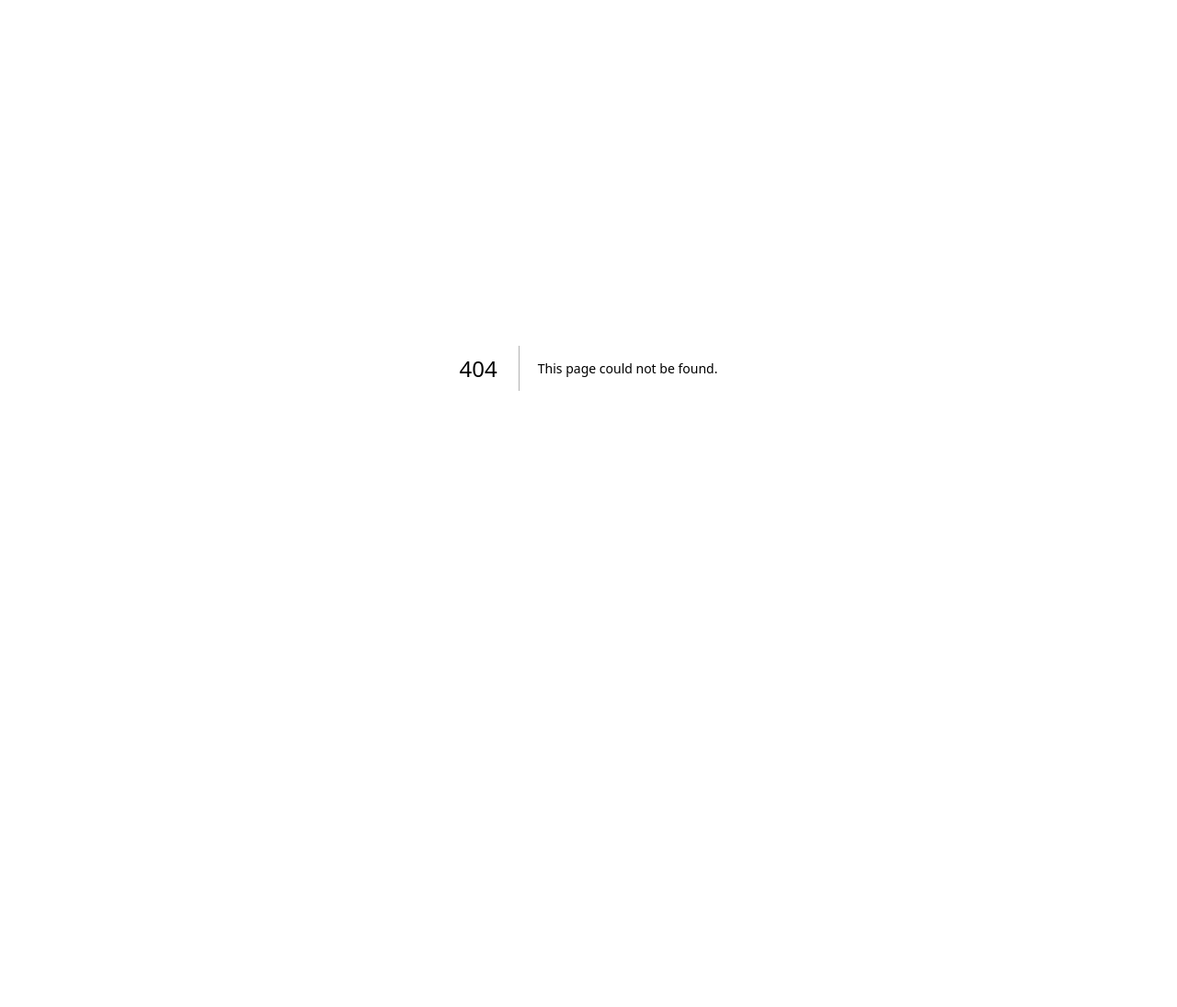
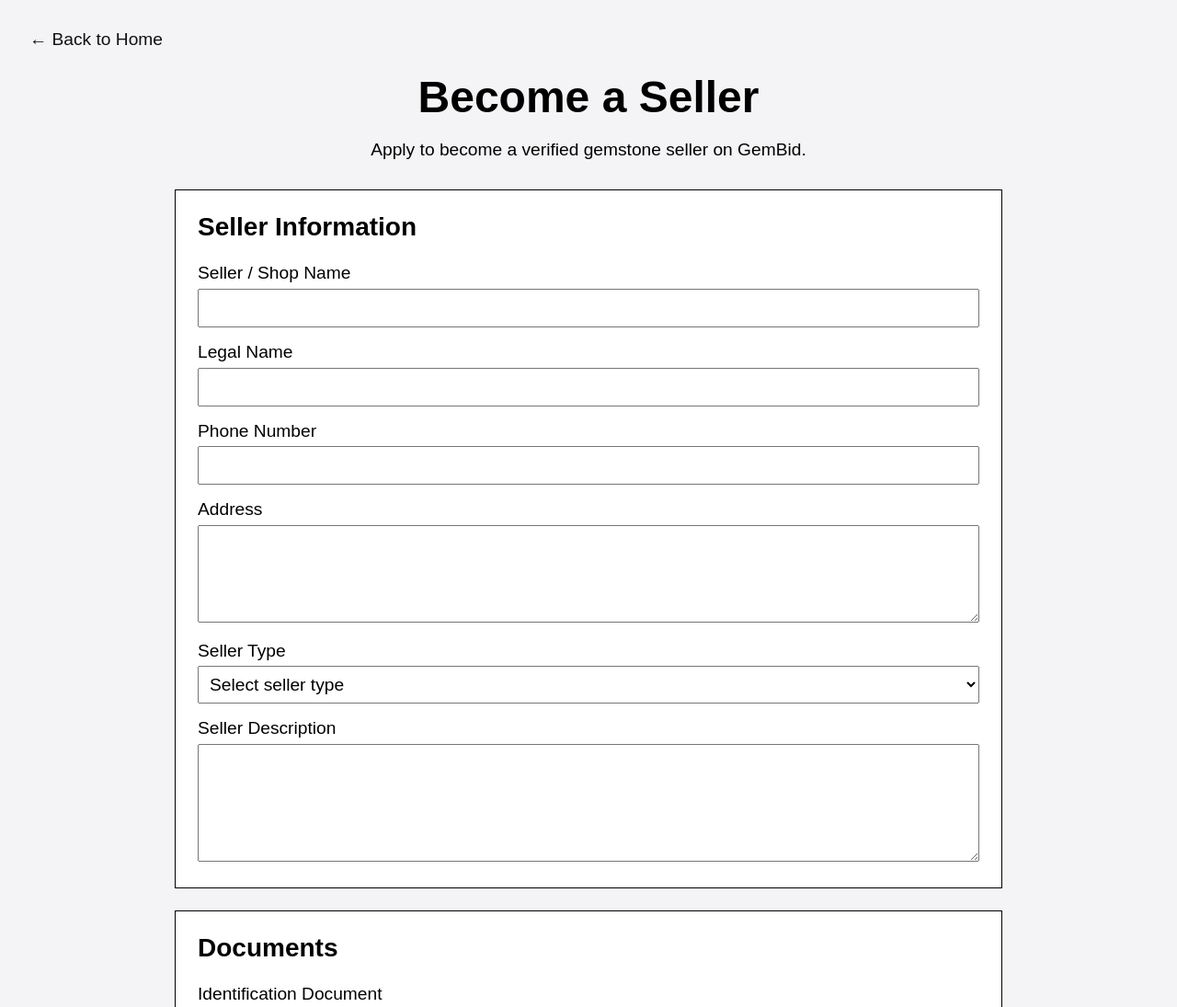
Before and after one commit to ospFPS/GemBid-AdvCompro-2026, a React app in the folder Frontend/: page /become-seller in a window 1280 px wide. Before the commit this address had no page. Shown: the top 1095 px of the page at 92% size. Before the commit the page ends 800 px from the top, so only its background shows below. Built offline with nearby package versions, Linux system fonts and the light colour scheme.

Commit message:
Added become-seller and profile page with edit profile option (William)

```diff
--- /dev/null
+++ b/Frontend/app/become-seller/page.js
@@ -0,0 +1,118 @@
+"use client";
+
+import { useSearchParams } from "next/navigation";
+export default function BecomeSeller() {
+    const searchParams = useSearchParams();
+    const from = searchParams.get("from");
+    const backLink = from === "profile" ? "/profile" : "/";
+    const backText = from === "profile"
+        ? "← Back to Profile"
+        : "← Back to Home";
+    return (
+        <main className="seller-page">
+            <a href={backLink} className="seller-home-link">
+                {backText}
+            </a>
+            <h1>Become a Seller</h1>
+            <p className="seller-introduction">
+                Apply to become a verified gemstone seller on GemBid.
+            </p>
+            <form className="seller-form">
+                <section className="seller-form-card">
+                    <h2>Seller Information</h2>
+                    <label htmlFor="shopName">
+                        Seller / Shop Name
+                    </label>
+                    <input
+                        type="text"
+                        id="shopName"
+                        name="shopName"
+                        required
+                    />
+                    <label htmlFor="legalName">
+                        Legal Name
+                    </label>
+                    <input
+                        type="text"
+                        id="legalName"
+                        name="legalName"
+                        required
+                    />
+                    <label htmlFor="phone">
+                        Phone Number
+                    </label>
+                    <input
+                        type="tel"
+                        id="phone"
+                        name="phone"
+                        required
+                    />
+                    <label htmlFor="address">
+                        Address
+                    </label>
+                    <textarea
+                        id="address"
+                        name="address"
+                        rows="4"
+                        required
+                    />
+                    <label htmlFor="sellerType">
+                        Seller Type
+                    </label>
+                    <select
+                        id="sellerType"
+                        name="sellerType"
+                        required
+                    >
+                        <option value="">
+                            Select seller type
+                        </option>
+                        <option value="individual">
+                            Individual
+                        </option>
+                        <option value="business">
+                            Business / Shop
+                        </option>
+                    </select>
+                    <label htmlFor="description">
+                        Seller Description
+                    </label>
+                    <textarea
+                        id="description"
+                        name="description"
+                        rows="5"
+                    />
+                </section>
+                <section className="seller-form-card">
+                    <h2>Documents</h2>
+                    <label htmlFor="identification">
+                        Identification Document
+                    </label>
+                    <input
+                        type="file"
+                        id="identification"
+                        name="identification"
+                    />
+                    <label htmlFor="businessDocument">
+                        Business / Shop Document
+                    </label>
+                    <input
+                        type="file"
+                        id="businessDocument"
+                        name="businessDocument"
+                    />
+                </section>
+                <section className="seller-form-card">
+                    <h2>Application</h2>
+                    <p>
+                        Your application will be reviewed by an
+                        administrator before you can sell gemstones.
+                    </p>
+                    <button type="submit">
+                        Submit Seller Application
+                    </button>
+                </section>
+            </form>
+        </main>
+    );
+}
--- a/Frontend/app/globals.css
+++ b/Frontend/app/globals.css
@@ -199,6 +199,7 @@ h1 {
 
 .home-header nav a {
     color: black;
+    font-size: 1.2rem;
     text-decoration: none;
 }
 
@@ -210,19 +211,26 @@ h1 {
 
 .home-content {
     padding: 40px;
-    max-width: 1200px;
+    max-width: 1400px;
     margin: auto;
+}
+.home-content p {
+    font-size: 1.2rem;
+}
+.home-content h3 {
+    font-size: 1.5rem;
+    margin-top: 0;
 }
 
 .welcome-section {
     background-color: rgb(255, 255, 255);
     padding: 30px;
     margin-bottom: 30px;
-    border: 2px solid #000000;
+    border: 1px solid #b5b5b5;
 }
 
 .welcome-section h2 {
-    font-size: 40px;
+    font-size: 3rem;
     margin-top: 0;
 }
 
@@ -230,7 +238,7 @@ h1 {
 
 .home-options {
     display: grid;
-    grid-template-columns: repeat(3, 1fr);
+    grid-template-columns: repeat(2, 1fr);
     gap: 20px;
 }
 
@@ -244,6 +252,7 @@ h1 {
     min-height: 120px;
 }
 .home-card:hover {
+    border: 2px solid #b5b5b5;
     border-color: black;
 }
 .home-card h3 {
@@ -256,5 +265,175 @@ h1 {
 /* Become seller */
 
 .seller-card {
-    border: 2px solid #888;
+    border: 2px solid #a446c9;
 }
+
+/* =========================
+   Profile Page
+   ========================= */
+
+.profile-page {
+    min-height: 100vh;
+    padding: 2rem;
+    background-color: #f4f3f5;
+}
+.profile-page > h1 {
+    margin-bottom: 2rem;
+    font-size: 3rem;
+}
+.profile-card {
+    width: min(100%, 700px);
+    margin: 0 auto 1.5rem;
+    padding: 1.5rem;
+    border: 1px solid #000000;
+    background-color: #ffffff;
+}
+.profile-card h2 {
+    margin-top: 0;
+    font-size: 1.75rem;
+}
+.profile-card p {
+    font-size: 1.2rem;
+}
+.profile-information p {
+    margin: 0.75rem 0;
+    font-size: 1.2rem;
+}
+.profile-status p {
+    margin: 0.75rem 0;
+    font-size: 1.2rem;
+}
+.profile-link {
+    color: #a446c9;
+    font-size: 1.2rem;
+    text-decoration: none;
+}
+.profile-link:hover {
+    text-decoration: underline;
+}
+.profile-actions {
+    display: flex;
+    gap: 1rem;
+    flex-wrap: wrap;
+}
+.profile-actions button {
+    padding: 0.5rem 1rem;
+    font-size: 1.2rem;
+    cursor: pointer;
+    background-color: #ffffff;
+    border: 1px solid #000000;
+}
+.profile-home-link {
+    display: inline-block;
+    margin-bottom: 1.5rem;
+    color: #111111;
+    font-size: 1.2rem;
+    text-decoration: none;
+}
+.profile-home-link:hover {
+    text-decoration: underline;
+}
+/* Profile Edit Form */
+
+.profile-edit-form {
+    display: flex;
+    flex-direction: column;
+    gap: 0.5rem;
+}
+
+.profile-edit-form label {
+  font-size: 1.2rem;
+    margin-top: 0.5rem;
+}
+
+.profile-edit-form input {
+    width: 100%;
+    padding: 0.5rem;
+    font-size: 1.2rem;
+    font-family: Arial, sans-serif;
+    border: 1px solid #000000;
+}
+
+.profile-edit-actions {
+    display: flex;
+    gap: 1rem;
+    margin-top: 1rem;
+}
+
+.profile-edit-actions button {
+    padding: 0.5rem 1rem;
+    font-size: 1.2rem;
+    cursor: pointer;
+    background-color: #ffffff;
+    border: 1px solid #000000;
+}
+/* =========================
+   Become Seller Page
+   ========================= */
+.seller-page {
+    min-height: 100vh;
+    padding: 2rem;
+    background-color: #f4f3f5;
+}
+.seller-home-link {
+    display: inline-block;
+    margin-bottom: 1.5rem;
+    color: #111111;
+    text-decoration: none;
+    font-size: 1.2rem;
+}
+.seller-home-link:hover {
+    text-decoration: underline;
+}
+.seller-page > h1 {
+    margin-bottom: 0.5rem;
+    font-size: 3rem;
+}
+.seller-introduction {
+    text-align: center;
+    margin-bottom: 2rem;
+    font-size: 1.2rem;
+}
+.seller-form {
+    width: min(100%, 900px);
+    margin: 0 auto;
+}
+.seller-form-card {
+    margin-bottom: 1.5rem;
+    padding: 1.5rem;
+    border: 1px solid #000000;
+    background-color: #ffffff;
+}
+.seller-form-card h2 {
+    margin-top: 0;
+    font-size: 1.75rem;
+}
+.seller-form-card label {
+    display: block;
+    margin: 1rem 0 0.35rem;
+    font-size: 1.2rem;
+}
+.seller-form-card input,
+.seller-form-card textarea,
+.seller-form-card select {
+    width: 100%;
+    padding: 0.5rem;
+    font-size: 1.2rem;
+    font-family: Arial, sans-serif;
+}
+.seller-form-card textarea {
+    resize: vertical;
+}
+.seller-form-card input[type="file"] {
+    padding: 0.25rem 0;
+}
+.seller-form-card p {
+  font-size: 1.2rem;
+}
+.seller-form-card button {
+    padding: 0.6rem 1rem;
+    font-size: 1.2rem;
+    cursor: pointer;
+    background-color: #ff7070;
+    border: 1px solid #000000;
+}
```
Also changed, not shown: Frontend/app/(home)/page.js (+1 -9 lines), Frontend/app/profile/page.js (added, +80 -0 lines).
